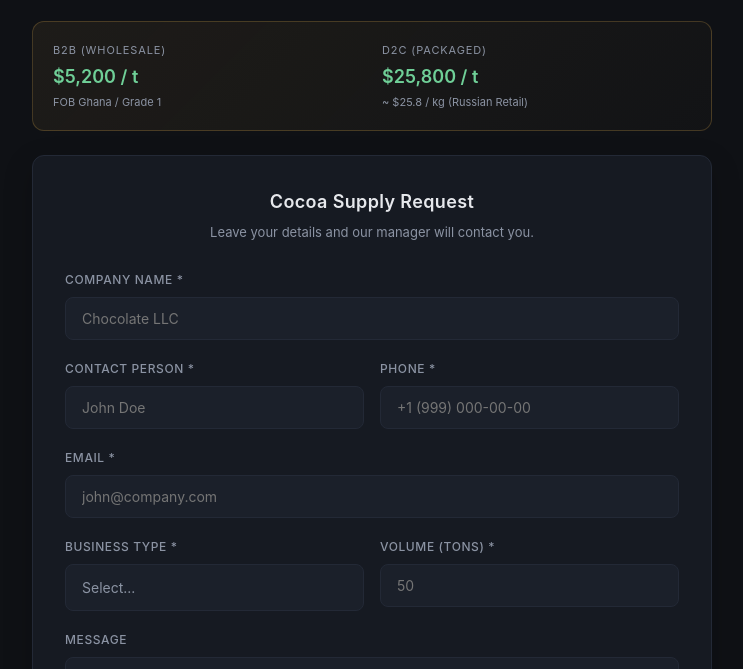
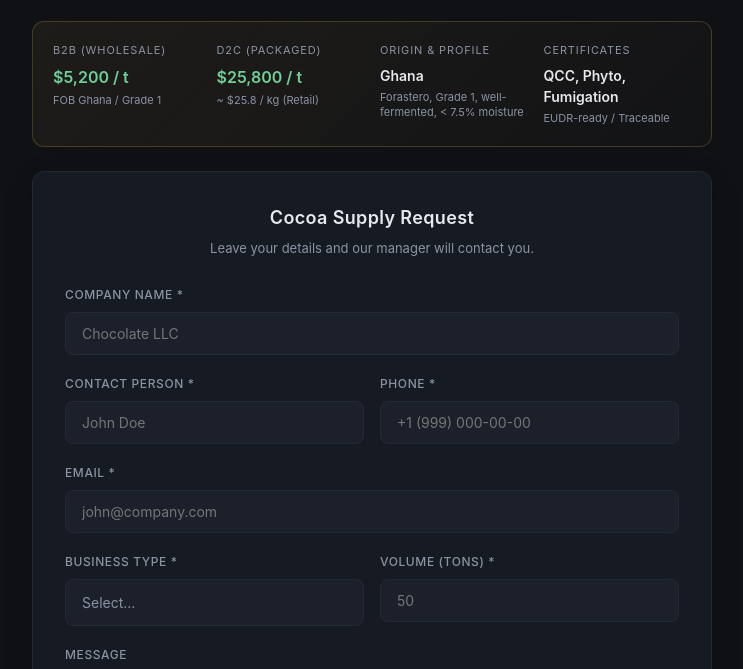
Before and after one commit to ahiakwa/ahiakwa.github.io, a plain HTML site: page cocoa/index.html in a window 1280 px wide. Shown: the part 71-740 px from the top of the page, without its empty margins (268-1011 px from the left). Drawn offline with Linux system fonts and the light colour scheme.

Commit message:
Update index.html

```diff
--- a/cocoa/index.html
+++ b/cocoa/index.html
@@ -91,6 +91,7 @@
     color: var(--accent);
   }
 
+  /* Обновленный блок с ценами и характеристиками */
   .price-banner {
     width: 100%;
     max-width: 680px;
@@ -100,8 +101,8 @@
     padding: 20px;
     margin-bottom: 24px;
     display: grid;
-    grid-template-columns: 1fr 1fr;
-    gap: 20px;
+    grid-template-columns: repeat(4, 1fr);
+    gap: 16px;
   }
 
   .price-item { display: flex; flex-direction: column; }
@@ -111,19 +112,25 @@
     text-transform: uppercase;
     letter-spacing: 0.08em;
     color: var(--muted);
-    margin-bottom: 4px;
+    margin-bottom: 6px;
   }
 
   .price-value {
-    font-size: 18px;
+    font-size: 16px;
     font-weight: 600;
     color: var(--success);
+  }
+
+  .price-value.spec {
+    font-size: 14px;
+    color: var(--text);
   }
 
   .price-sub {
     font-size: 11px;
     color: var(--muted);
     margin-top: 4px;
+    line-height: 1.4;
   }
 
   .form-container {
@@ -238,7 +245,6 @@
     color: var(--accent);
   }
 
-  /* Custom Select Error State */
   .custom-select.invalid .select-selected { border-color: var(--error); }
 
   button[type="submit"] {
@@ -286,6 +292,9 @@
   .toast.success { border-color: var(--success); color: var(--success); }
   .toast.error { border-color: var(--error); color: var(--error); }
 
+  @media (max-width: 820px) {
+    .price-banner { grid-template-columns: 1fr 1fr; gap: 12px; }
+  }
   @media (max-width: 600px) {
     .form-container { padding: 24px; }
     .row { grid-template-columns: 1fr; gap: 0; }
@@ -315,6 +324,7 @@
     </div>
   </div>
 
+  <!-- Информационный блок -->
   <div class="price-banner">
     <div class="price-item">
       <div class="price-label" data-i18n="price_b2b">B2B (Wholesale)</div>
@@ -325,6 +335,16 @@
       <div class="price-label" data-i18n="price_b2c">D2C (Packaged)</div>
       <div class="price-value">$25,800 / t</div>
       <div class="price-sub" data-i18n="price_b2c_sub">~ $25.8 / kg (Retail)</div>
+    </div>
+    <div class="price-item">
+      <div class="price-label" data-i18n="spec_origin">Origin & Profile</div>
+      <div class="price-value spec" data-i18n="spec_origin_val">Ghana</div>
+      <div class="price-sub" data-i18n="spec_char_val">Forastero, Grade 1, well-fermented, < 7.5% moisture</div>
+    </div>
+    <div class="price-item">
+      <div class="price-label" data-i18n="spec_certs">Certificates</div>
+      <div class="price-value spec" data-i18n="spec_certs_val">QCC, Phyto, Fumigation</div>
+      <div class="price-sub" data-i18n="spec_trace_val">EUDR-ready / Traceable</div>
     </div>
   </div>
 
@@ -337,11 +357,8 @@
     <!-- Web3Forms Integration -->
     <form id="cocoaForm" onsubmit="submitForm(event)">
 
-      <!-- Web3Forms Access Key -->
       <input type="hidden" name="access_key" value="8f15fd00-7f2b-4101-b661-bcb490d8f3a6">
-      <!-- Email Subject -->
       <input type="hidden" name="subject" value="New B2B Lead - KWA COCOA">
-      <!-- From Name -->
       <input type="hidden" name="from_name" value="KWA COCOA Website">
 
       <div class="form-group">
@@ -369,7 +386,6 @@
         <div class="form-group">
           <label data-i18n="lbl_business">Business Type *</label>
 
-          <!-- Custom Select HTML -->
           <div class="custom-select" id="businessSelect" tabindex="0">
             <div class="select-selected" id="selectSelected" data-i18n="select_placeholder">Select...</div>
             <div class="select-items" id="selectItems">
@@ -379,7 +395,6 @@
               <div class="select-item" data-value="other" data-i18n="opt_other">Other</div>
             </div>
           </div>
-          <!-- Hidden input to store value for form submission -->
           <input type="hidden" name="Business Type" id="businessInput">
         </div>
 
@@ -407,7 +422,13 @@
   const translations = {
     en: {
       price_b2b: "B2B (Wholesale)", price_b2b_sub: "FOB Ghana / Grade 1",
-      price_b2c: "D2C (Packaged)", price_b2c_sub: "~ $25.8 / kg (Russian Retail)",
+      price_b2c: "D2C (Packaged)", price_b2c_sub: "~ $25.8 / kg (Retail)",
+      spec_origin: "Origin & Profile",
+      spec_origin_val: "Ghana",
+      spec_char_val: "Forastero, Grade 1, well-fermented, < 7.5% moisture",
+      spec_certs: "Certificates",
+      spec_certs_val: "QCC, Phyto, Fumigation",
+      spec_trace_val: "EUDR-ready / Traceable",
       form_title: "Cocoa Supply Request", form_subtitle: "Leave your details and our manager will contact you.",
       lbl_company: "Company Name *", ph_company: "Chocolate LLC",
       lbl_name: "Contact Person *", ph_name: "John Doe",
@@ -423,7 +444,13 @@
     },
     ru: {
       price_b2b: "B2B (Опт)", price_b2b_sub: "FOB Гана / Grade 1",
-      price_b2c: "D2C (Фасовка)", price_b2c_sub: "~ 2 500 ₽ / кг (Розница РФ)",
+      price_b2c: "D2C (Фасовка)", price_b2c_sub: "~ 2 500 ₽ / кг (Розница)",
+      spec_origin: "Происхождение и сорт",
+      spec_origin_val: "Гана",
+      spec_char_val: "Forastero, Grade 1, отличная ферментация, влажность < 7.5%",
+      spec_certs: "Сертификаты",
+      spec_certs_val: "QCC, Фитосанитарный, Фумигация",
+      spec_trace_val: "EUDR-ready / Прослеживаемость",
       form_title: "Заявка на поставку какао", form_subtitle: "Оставьте свои данные, и наш менеджер свяжется с вами.",
       lbl_company: "Название компании *", ph_company: "ООО «Шоколад»",
       lbl_name: "Контактное лицо *", ph_name: "Иван Иванов",
@@ -487,7 +514,7 @@
 
       selectSelected.textContent = text;
       selectSelected.classList.add('has-value');
-      businessInput.value = text; // Sending translated text to Web3Forms
+      businessInput.value = text;
 
       items.forEach(i => i.classList.remove('selected'));
       this.classList.add('selected');
@@ -511,11 +538,10 @@
 
   // --- Form Submission via Web3Forms API ---
   function submitForm(e) {
-    e.preventDefault(); // Stop default form submission
+    e.preventDefault();
 
     let isValid = true;
 
-    // Validate custom select
     if (!businessInput.value) {
       isValid = false;
       customSelect.classList.add('invalid');
@@ -523,7 +549,6 @@
       customSelect.classList.remove('invalid');
     }
 
-    // Validate native inputs
     const form = document.getElementById('cocoaForm');
     if (!form.checkValidity()) {
       isValid = false;
@@ -532,17 +557,14 @@
 
     if (!isValid) return false;
 
-    // Prepare UI
     const submitBtn = document.getElementById('submitBtn');
     const originalBtnText = submitBtn.innerHTML;
     submitBtn.innerHTML = `<i class="fa-solid fa-spinner fa-spin"></i> <span>${translations[currentLang].msg_sending}</span>`;
     submitBtn.disabled = true;
 
-    // Gather form data
     const formData = new FormData(form);
     const object = Object.fromEntries(formData);
 
-    // Send JSON to Web3Forms API
     fetch('https://api.web3forms.com/submit', {
       method: 'POST',
       headers: {
@@ -557,7 +579,6 @@
         showToast(translations[currentLang].msg_success, 'success');
         form.reset();
 
-        // Reset Custom Select UI
         selectSelected.classList.remove('has-value');
         selectSelected.textContent = translations[currentLang]['select_placeholder'];
         businessInput.value = '';
@@ -579,7 +600,6 @@
     return false;
   }
 
-  // Initialize default language
   setLanguage('en');
 </script>
 
```
